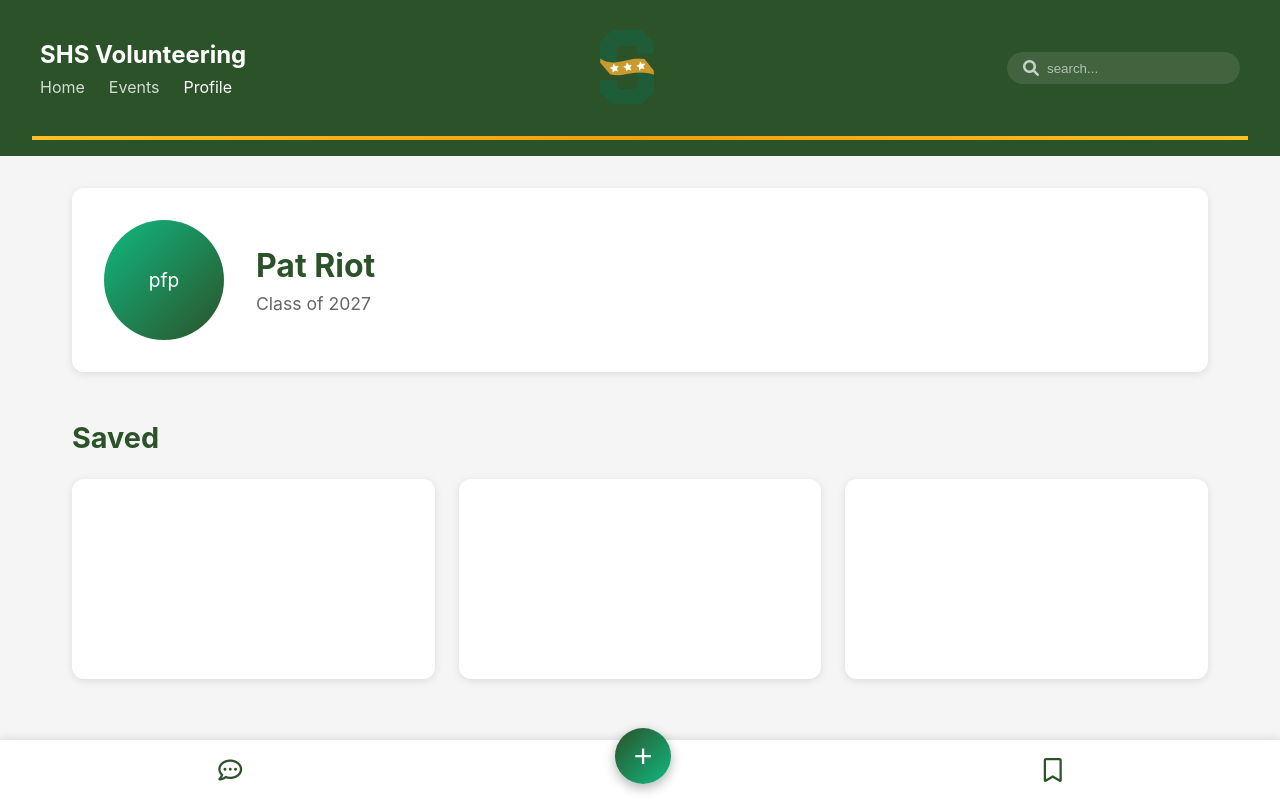
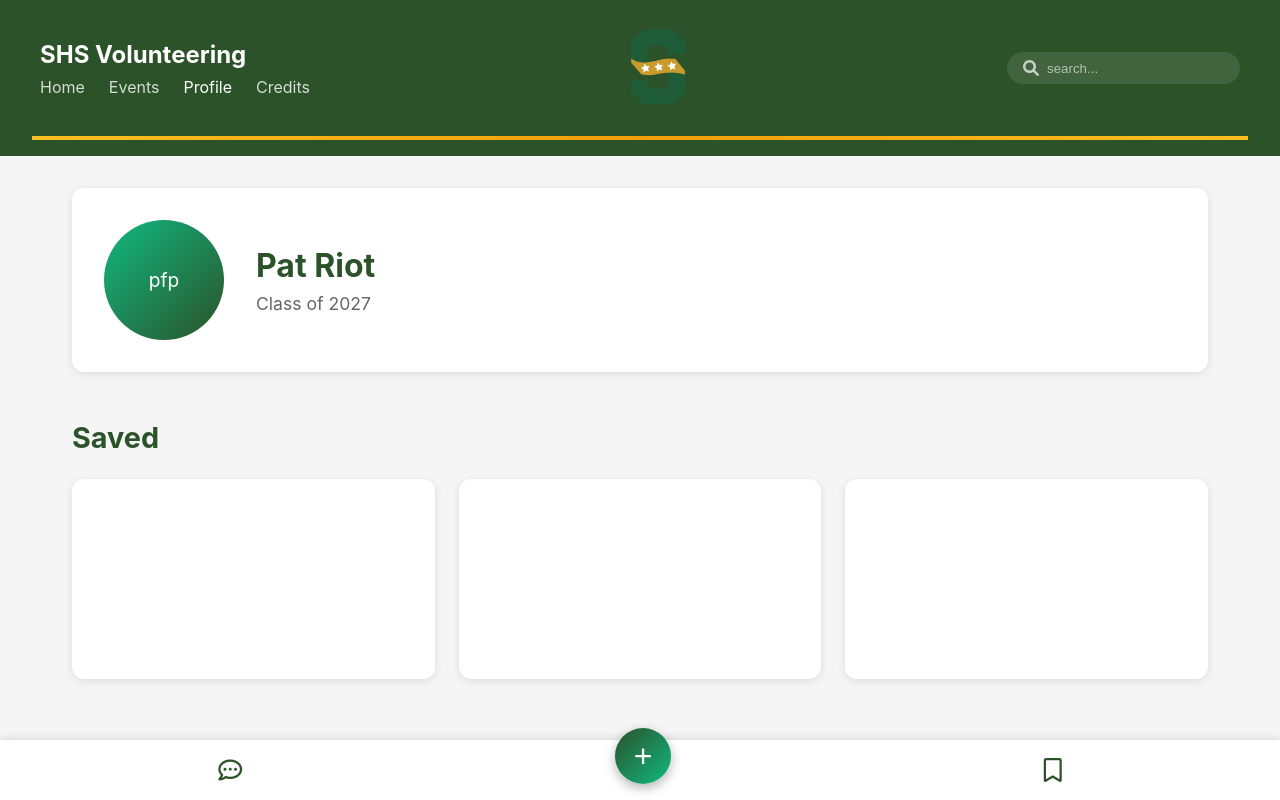
Before and after one commit to yarik225/Volunteering-Social-Media, a plain HTML site: page profile.html in a window 1280 px wide. Drawn offline with Linux system fonts and the light colour scheme.

Commit message:
Add Credits link to navigation in profile.html

```diff
--- a/profile.html
+++ b/profile.html
@@ -303,6 +303,7 @@
                     <a href="index.html">Home</a>
                     <a href="#">Events</a>
                     <a href="profile.html" class="active">Profile</a>
+                    <a href="credits.html">Credits</a>
                 </div>
             </div>
             <div class="logo-container">
```
